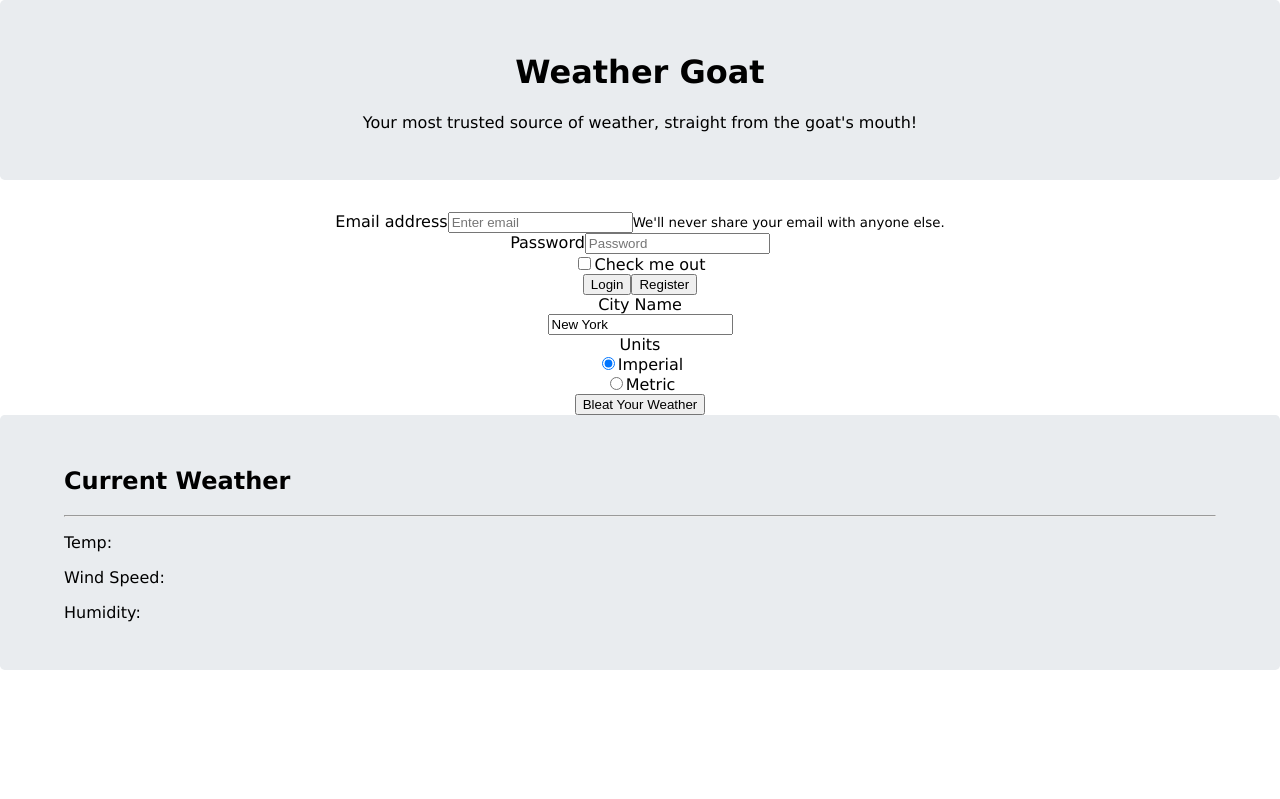
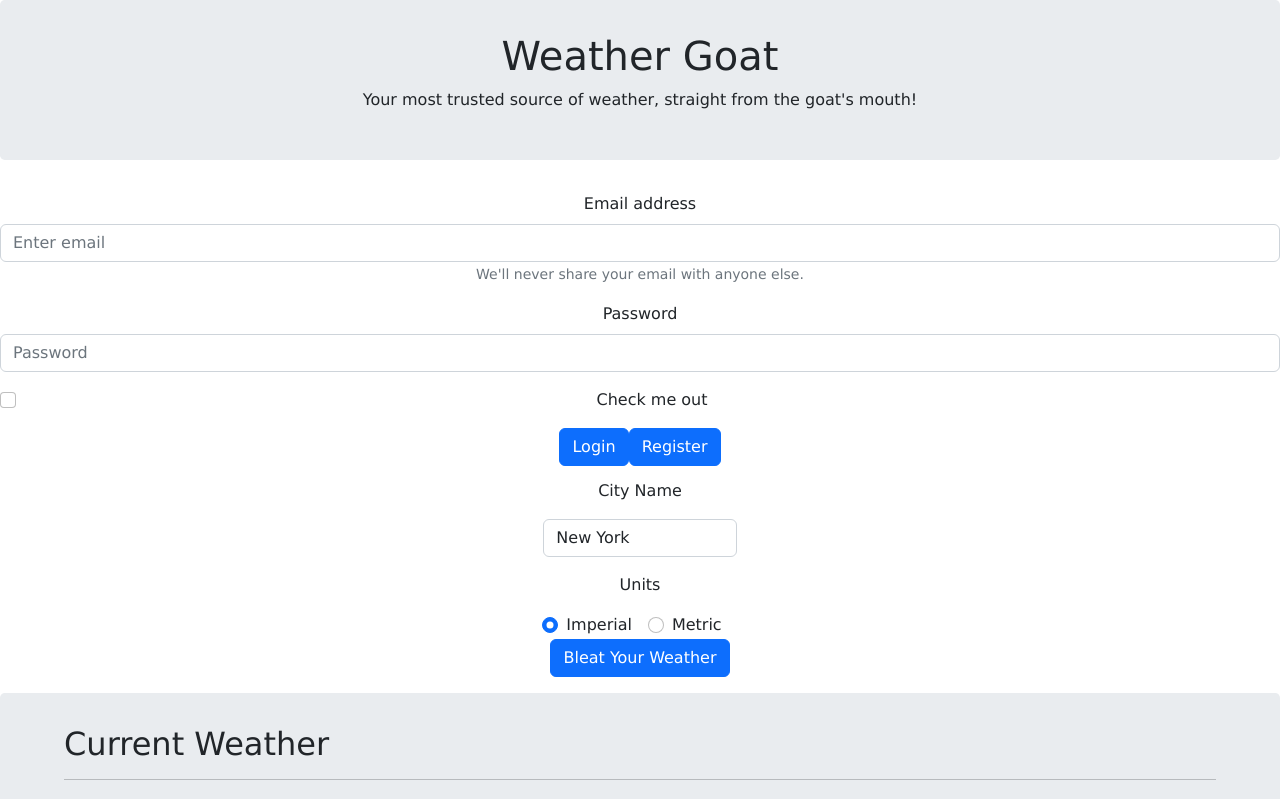
Before and after one commit to DBanfieldKeller/weather-portal, a React (Create React App) app: page / in a window 1280 px wide. Shown: the top 799 px of the page. Built offline with nearby package versions, Linux system fonts and the light colour scheme; no server answers.

Commit message:
updated formatting for react bootstrap

```diff
--- a/src/components/inputBar/inputBar.js
+++ b/src/components/inputBar/inputBar.js
@@ -7,44 +7,40 @@ import "./style.css";
 
 export default function InputBar(props) {
   return (
-        <Form>
+    <Form id="input-body">
       <Form.Group as={Row} className="mb-3" controlId="formHorizontalEmail">
-          <Form.Label column sm={2}>
-            City Name
-          </Form.Label>
-          <Col sm={10}>
+        <p>City Name</p>
+        <Col sm={{ span: 2, offset: 5 }}>
           <Form.Control
             type="input"
-            placeholder="City, State or City, Country"
+            placeholder="City Name"
             value={props.currentLocation}
             onChange={props.handleInputChange} />
         </Col>
       </Form.Group>
-          <Form.Group as={Row} className="mb-3">
-            <Form.Label as="legend" column sm={2}>
-              Units
-            </Form.Label>
+      <p>Units</p>
       <Form.Check
         type="radio"
+        inline="true"
         label="Imperial"
         name="unitSelect"
         id="formHorizontalRadios1"
-                value= {"imperial"}
-                checked={props.units==="imperial"}
+        value={"imperial"}
+        checked={props.units === "imperial"}
         onChange={props.handleUnitChange}
       />
       <Form.Check
         type="radio"
+        inline="true"
         label="Metric"
         name="unitSelect"
         id="formHorizontalRadios2"
         value={"metric"}
-                checked={props.units==="metric"}
+        checked={props.units === "metric"}
         onChange={props.handleUnitChange}
       />
-          </Form.Group>
       <Form.Group as={Row} className="mb-3">
-        <Col sm={{ span: 10, offset: 2 }}>
+        <Col sm={{ span: 10, offset: 1 }} id="submit-button-container">
           <Button
             type="submit"
             onClick={props.handleFormSubmit}>
--- a/src/components/inputBar/style.css
+++ b/src/components/inputBar/style.css
@@ -0,0 +1,7 @@
+#input-body{
+    padding-top: 1%;
+};
+
+#submit-button-container{
+    padding-top: 20%
+};
--- a/src/index.js
+++ b/src/index.js
@@ -3,6 +3,7 @@ import ReactDOM from 'react-dom/client';
 import './index.css';
 import App from './App';
 import reportWebVitals from './reportWebVitals';
+import 'bootstrap/dist/css/bootstrap.min.css'
 
 const root = ReactDOM.createRoot(document.getElementById('root'));
 root.render(
```
Lines whose indentation alone changed are shown as unchanged.
